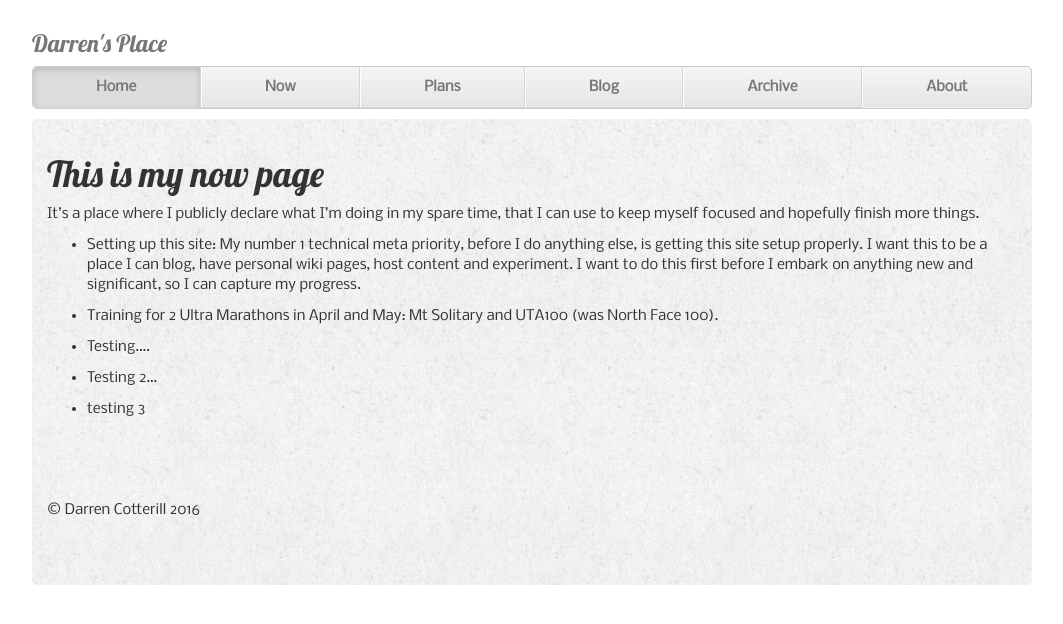
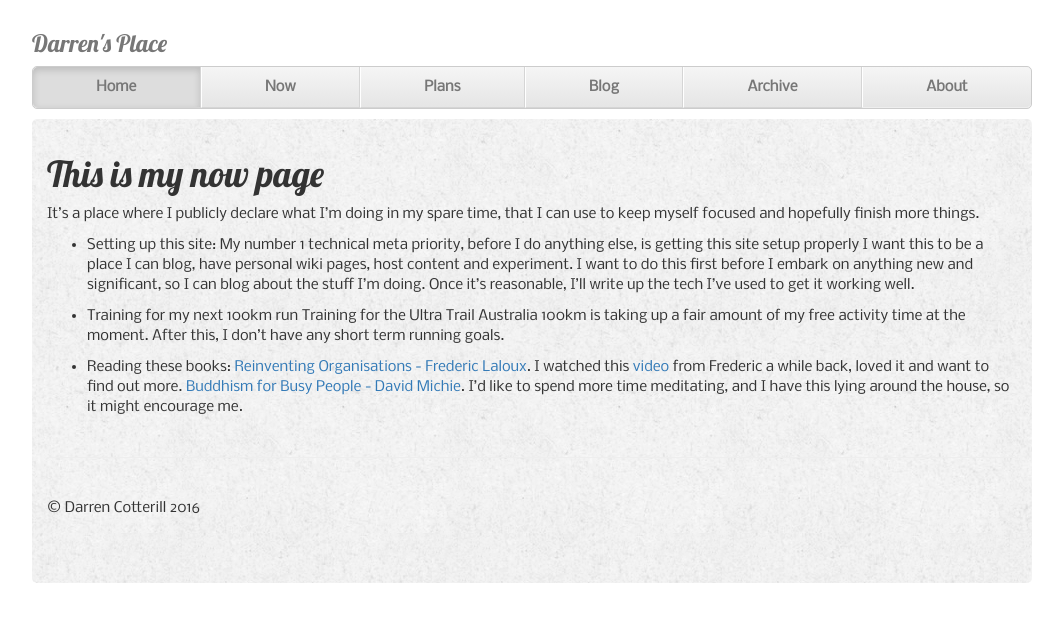
Before and after one commit to DCotterill/DCotterill.github.io, a Jekyll site: the page built from now/index.md, in a window 1280 px wide. Shown: the top 624 px of the page, without its empty margins (108-1171 px from the left). Built offline with Jekyll 4.4.1, drawn with Linux system fonts in a browser that asks for light colours; nearby versions of some CDN libraries; some web fonts are replaced.

Commit message:
Updated index.md

```diff
--- a/now/index.md
+++ b/now/index.md
@@ -7,14 +7,14 @@ published: true
 
 It's a place where I publicly declare what I'm doing in my spare time, that I can use to keep myself focused and hopefully finish more things.
 
-* Setting up this site: My number 1 technical meta priority, before I do anything else, is getting this site setup properly.
+* Setting up this site: My number 1 technical meta priority, before I do anything else, is getting this site setup properly
 I want this to be a place I can blog, have personal wiki pages, host content and experiment.
-I want to do this first before I embark on anything new and significant, so I can capture my progress.
+I want to do this first before I embark on anything new and significant, so I can blog about the stuff I'm doing.
+Once it's reasonable, I'll write up the tech I've used to get it working well.
 
-* Training for 2 Ultra Marathons in April and May: Mt Solitary and UTA100 (was North Face 100).
+* Training for my next 100km run
+Training for the Ultra Trail Australia 100km is taking up a fair amount of my free activity time at the moment. After this, I don't have any short term running goals.
 
-* Testing....
-
-* Testing 2...
-
-* testing 3
+* Reading these books:
+[Reinventing Organisations - Frederic Laloux](http://www.amazon.com/Reinventing-Organizations-Frederic-Laloux/dp/2960133501). I watched this [video](https://www.youtube.com/watch?v=gcS04BI2sbk) from Frederic a while back, loved it and want to find out more.
+[Buddhism for Busy People - David Michie](http://www.amazon.com/Buddhism-Busy-People-Happiness-Uncertain/dp/1559392983). I'd like to spend more time meditating, and I have this lying around the house, so it might encourage me.
```
